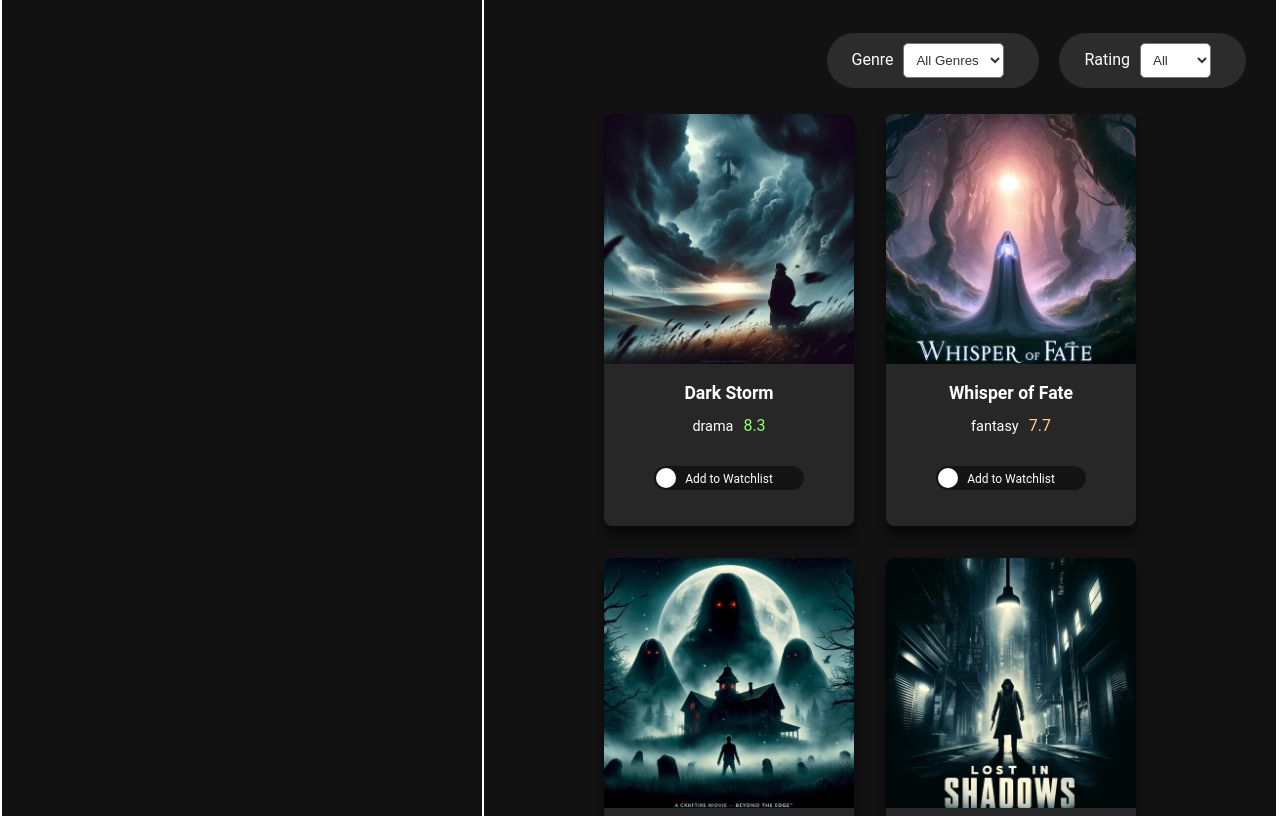
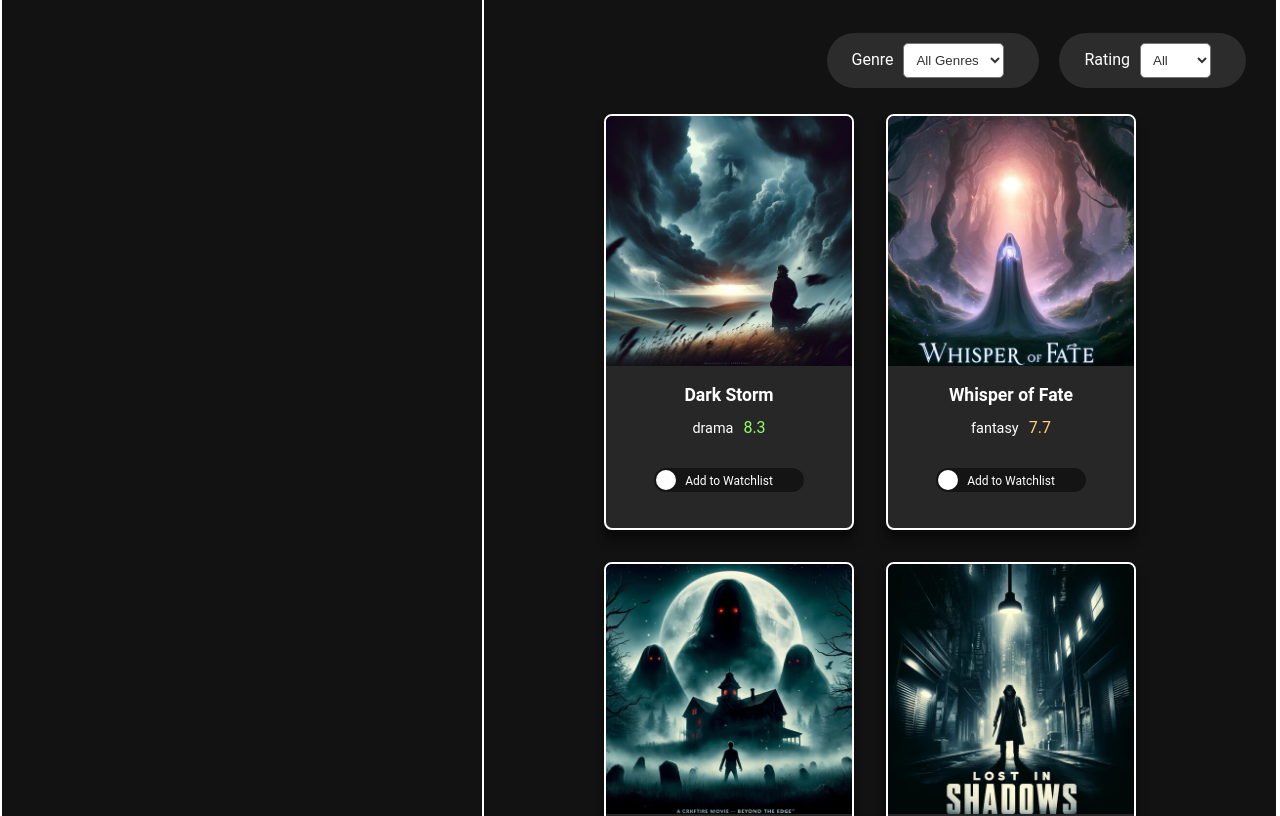
Before and after one commit to Enduren/moviedux, a React (Vite) app: page / in a window 1280 px wide. Shown: the part 603-1419 px from the top of the page. Built offline with nearby package versions, Linux system fonts and the light colour scheme.

Commit message:
added border for .movie-card

```diff
--- a/src/styles.css
+++ b/src/styles.css
@@ -78,6 +78,7 @@ div#root{
   background-color: #272727;
   border-radius: 8px;
   overflow: hidden;
+  border: 2px solid white;
   transition: transform 0.2s ease-in-out;
   box-shadow: 0 10px 10px 0 rgba(0, 0, 0, .5);
 }
```
